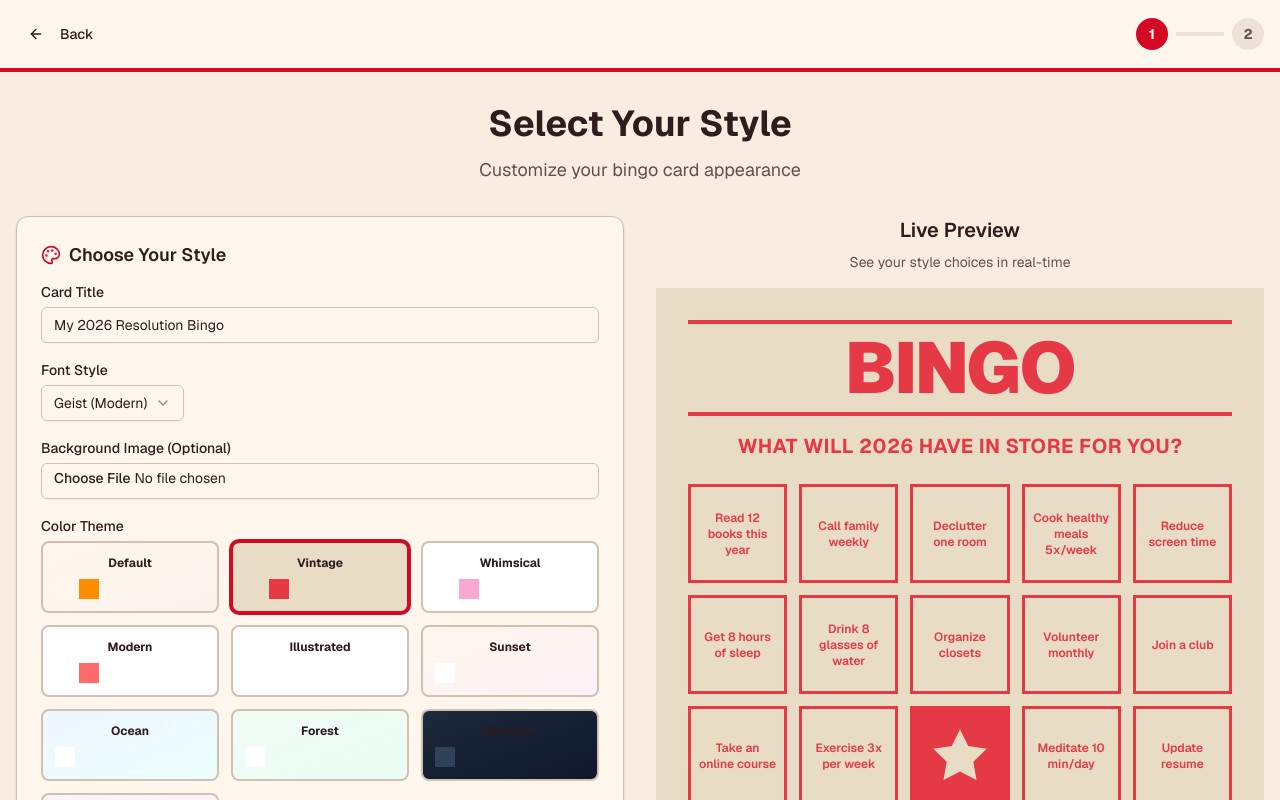
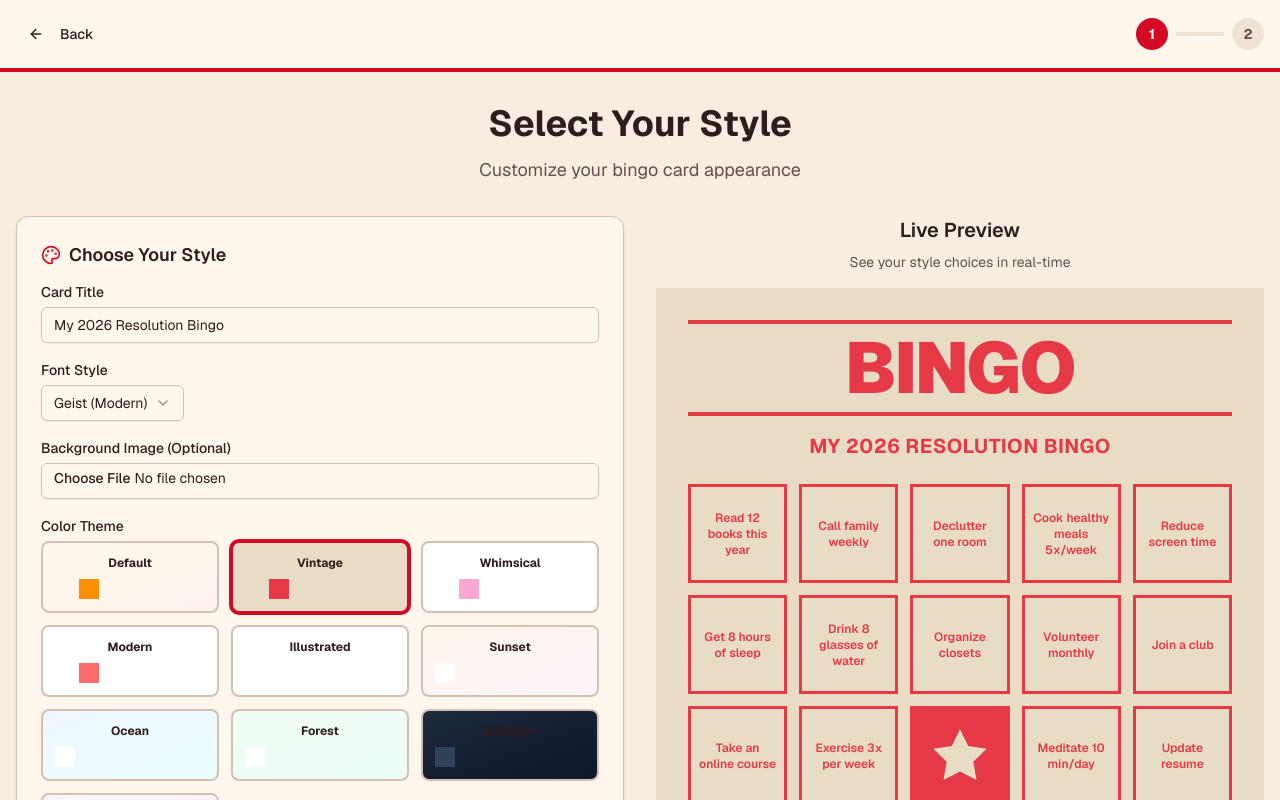
Before and after one commit to alberttjc/bingo-resolution, a Next.js app: page /create in a window 1280 px wide. Shown: the top 800 px of the page. Built offline with nearby package versions, Linux system fonts and the light colour scheme.

Commit message:
fix: dynamic title

```diff
--- a/components/bingo-card.tsx
+++ b/components/bingo-card.tsx
@@ -210,7 +210,7 @@ export function BingoCard({
               </h2>
             </div>
             <p className="text-base md:text-xl font-bold uppercase tracking-wide text-[#E63946]">
-              What Will 2026 Have In Store For You?
+              {title}
             </p>
           </div>
         ) : isWhimsical ? (
@@ -229,7 +229,7 @@ export function BingoCard({
           <div className="text-center space-y-3">
             <p className="text-sm uppercase tracking-widest text-gray-500">PureWow</p>
             <h2 className={cn('text-3xl md:text-4xl font-serif', themeStyles.title)}>
-              New Year's Resolution Bingo
+              {title}
             </h2>
             <div className="flex justify-center gap-8 text-xl font-bold tracking-widest">
               {'BINGO'.split('').map((letter, i) => (
@@ -240,7 +240,7 @@ export function BingoCard({
         ) : isIllustrated ? (
           <div className="text-center space-y-2">
             <h2 className="text-3xl md:text-5xl font-bold" style={{ fontFamily: 'cursive' }}>
-              Resolutions Bingo
+              {title}
             </h2>
             <div className="flex justify-center gap-4 text-sm text-gray-500">
               <span>New Year's</span>
```
